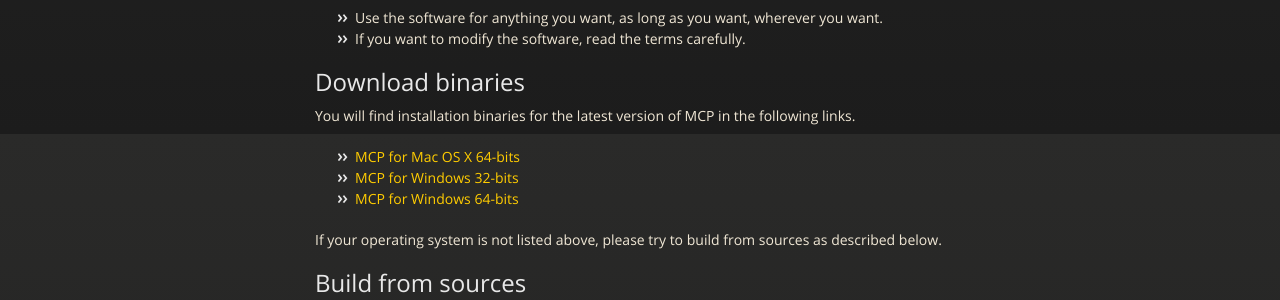
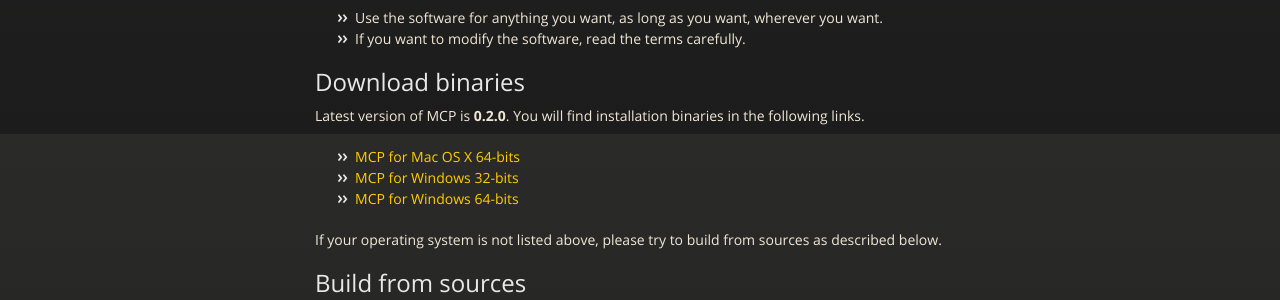
Before and after one commit to apoloval/mcp, a Jekyll site: the page built from index.md, in a window 1280 px wide and 900 px high, scrolled down 612 px. Shown: the part 154-454 px from the top of the window. Built offline with Jekyll 4.4.1, drawn with Linux system fonts in a browser that asks for light colours; nearby versions of some CDN libraries.

Commit message:
Update links to download v0.2.0

```diff
--- a/_layouts/index.html
+++ b/_layouts/index.html
@@ -21,9 +21,9 @@
       <div id="header">
         <nav>
           <li class="fork"><a href="https://github.com/apoloval/mcp">View On GitHub</a></li>
-          <li class="downloads"><a href="https://bintray.com/artifact/download/apoloval/msx/mcp/v0.1.0/mcp-0.1.0_x64.exe">Win64</a></li>
-          <li class="downloads"><a href="https://bintray.com/artifact/download/apoloval/msx/mcp/v0.1.0/mcp-0.1.0_x86.exe">Win32</a></li>
-          <li class="downloads"><a href="https://bintray.com/artifact/download/apoloval/msx/mcp/v0.1.0/mcp-0.1.0.pkg">Mac</a></li>
+          <li class="downloads"><a href="https://bintray.com/artifact/download/apoloval/msx/mcp/v0.2.0/mcp-0.2.0_x64.exe">Win64</a></li>
+          <li class="downloads"><a href="https://bintray.com/artifact/download/apoloval/msx/mcp/v0.2.0/mcp-0.2.0_x86.exe">Win32</a></li>
+          <li class="downloads"><a href="https://bintray.com/artifact/download/apoloval/msx/mcp/v0.2.0/mcp-0.2.0.pkg">Mac</a></li>
           <li class="title">DOWNLOADS</li>
         </nav>
       </div><!-- end header -->
--- a/index.md
+++ b/index.md
@@ -35,12 +35,12 @@
 
 ## Download binaries
 
-You will find installation binaries for the latest version of MCP in the
+Latest version of MCP is **0.2.0**. You will find installation binaries in the
 following links.
 
-* [MCP for Mac OS X 64-bits](https://bintray.com/artifact/download/apoloval/msx/mcp/v0.1.0/mcp-0.1.0.pkg)
-* [MCP for Windows 32-bits](https://bintray.com/artifact/download/apoloval/msx/mcp/v0.1.0/mcp-0.1.0_x86.exe)
-* [MCP for Windows 64-bits](https://bintray.com/artifact/download/apoloval/msx/mcp/v0.1.0/mcp-0.1.0_x64.exe)
+* [MCP for Mac OS X 64-bits](https://bintray.com/artifact/download/apoloval/msx/mcp/v0.2.0/mcp-0.2.0.pkg)
+* [MCP for Windows 32-bits](https://bintray.com/artifact/download/apoloval/msx/mcp/v0.2.0/mcp-0.2.0_x86.exe)
+* [MCP for Windows 64-bits](https://bintray.com/artifact/download/apoloval/msx/mcp/v0.2.0/mcp-0.2.0_x64.exe)
 
 If your operating system is not listed above, please try to build from sources
 as described below.
```
